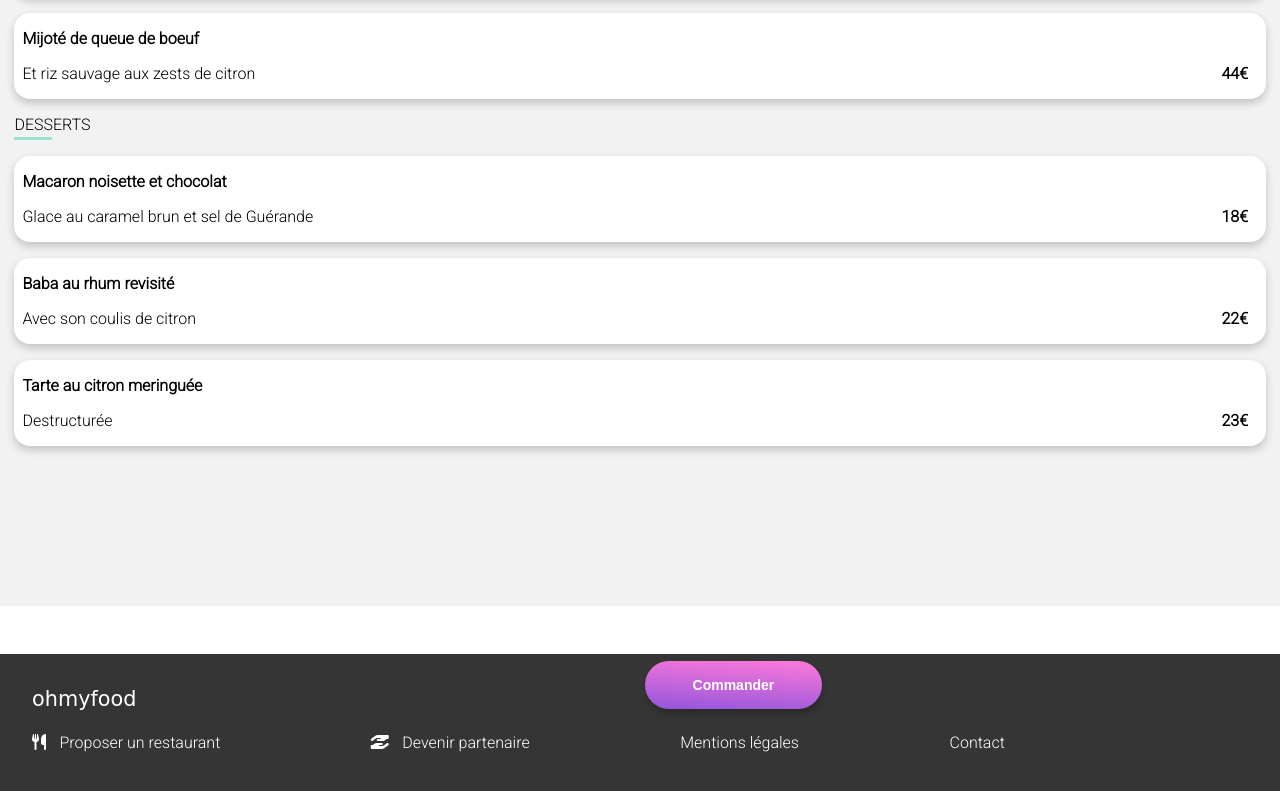
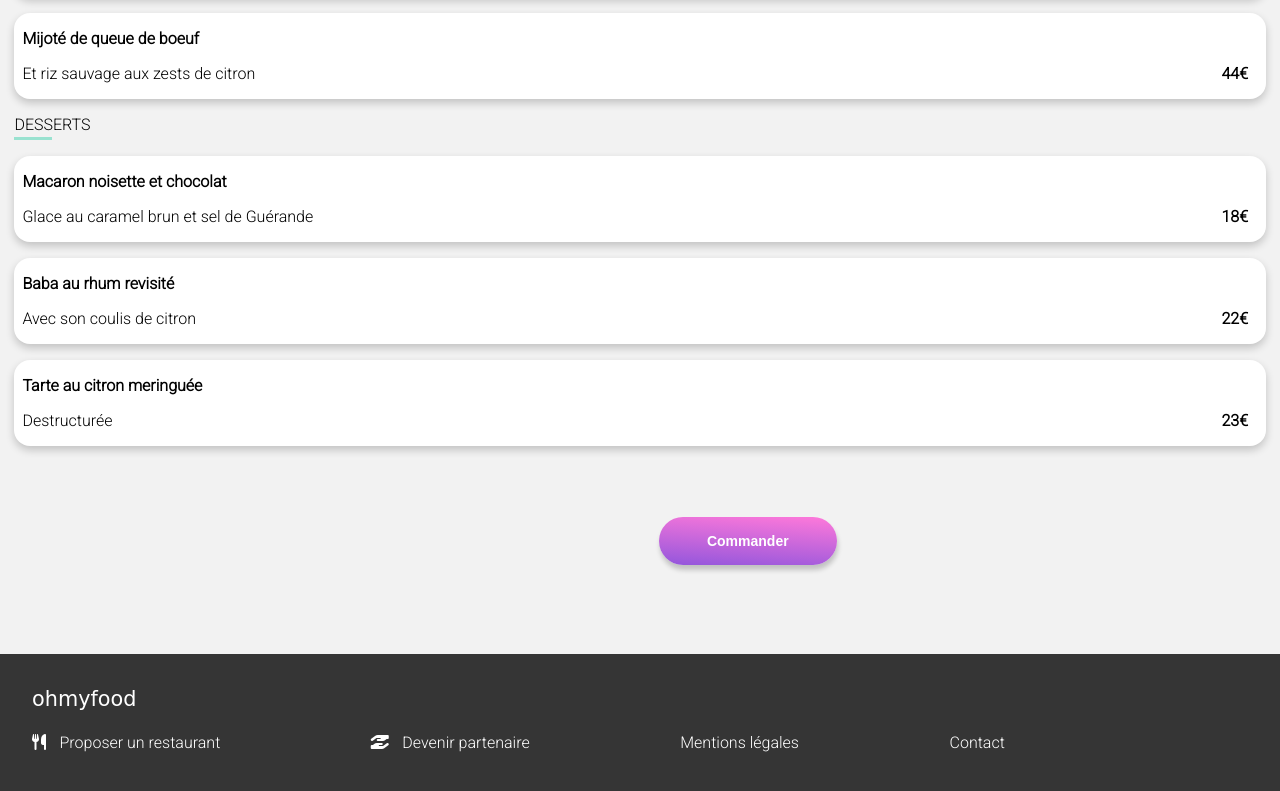
Before and after one commit to Neyla18/Neyla18.github.io, a plain HTML site: page HTML/la-note-enchantée.html in a window 1280 px wide. Shown: the part 1075-1866 px from the top of the page. Drawn offline with Linux system fonts and the light colour scheme; a web font is replaced by a local one.

Commit message:
rectification (erreur dans le main)

```diff
--- a/HTML/la-note-enchantée.html
+++ b/HTML/la-note-enchantée.html
@@ -11,7 +11,7 @@
     <link rel="preconnect" href="https://fonts.googleapis.com">
     <link rel="preconnect" href="https://fonts.gstatic.com" crossorigin>
     <link href="https://fonts.googleapis.com/css2?family=Roboto:wght@300&family=Shrikhand&display=swap"
-          rel="stylesheet">
+        rel="stylesheet">
     <script src="https://kit.fontawesome.com/ee786d55fd.js" crossorigin="anonymous"></script>
     <link rel="stylesheet" href="/main.css">
 
@@ -35,8 +35,7 @@
         <div class="banniere">
             <img src="/images/restaurants/stil-u2Lp8tXIcjw-unsplash.jpg" alt="image la note enchantée">
         </div>
-        <section>
-            <div class="menus">
+        <section class="menus">
                 <div class="menus__entete">
                     <h1>La note enchantée</h1>
                     <i class="fa-regular fa-heart"></i>
@@ -240,9 +239,7 @@
 
                 </div>
                 <!--FIN DIV / .menu/-->
-            </div>     <!--FIN DIV / .menus/-->
-                <button class="button-pages"> Commander
-                </button>
+            <button class="button-pages"> Commander </button>
 
 
         </section>
```
Also changed, not shown: HTML/la-palette-du-goût.html (+1 -4 lines), HTML/le-délice-des-sens.html (+1 -3 lines).
